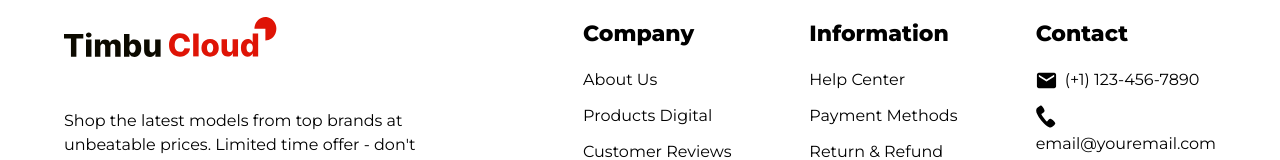
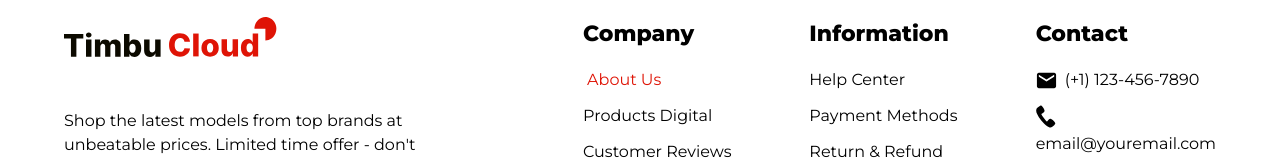
Before and after one commit to ruxy1212/teleport-pd, a React (Vite) app: page / in a window 1280 px wide. In both pictures the pointer is over the link "About Us". Shown: the part 4428-4588 px from the top of the page. Built offline with nearby package versions, Linux system fonts and the light colour scheme.

Commit message:
Newer changes

```diff
--- a/src/index.css
+++ b/src/index.css
@@ -72,6 +72,13 @@
 
 button:hover{
   opacity: .6;
+}
+footer li a{
+  transition: all .4s;
+}
+footer li a:hover{
+  color: #DF1406;
+  margin-left: 4px;
 }
 /* sm: '480px',
       md: '768px',
```
